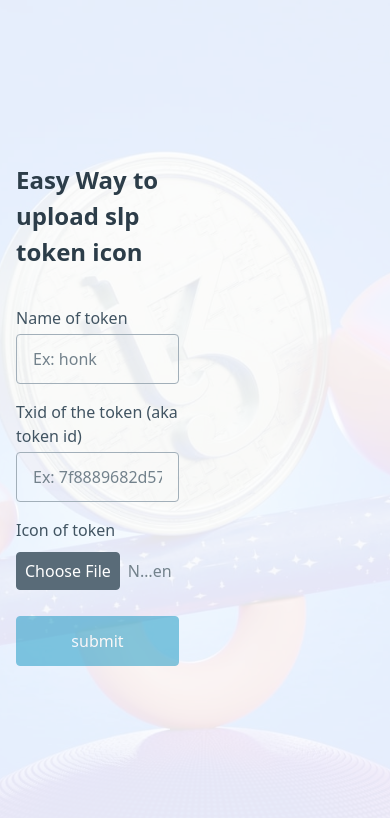
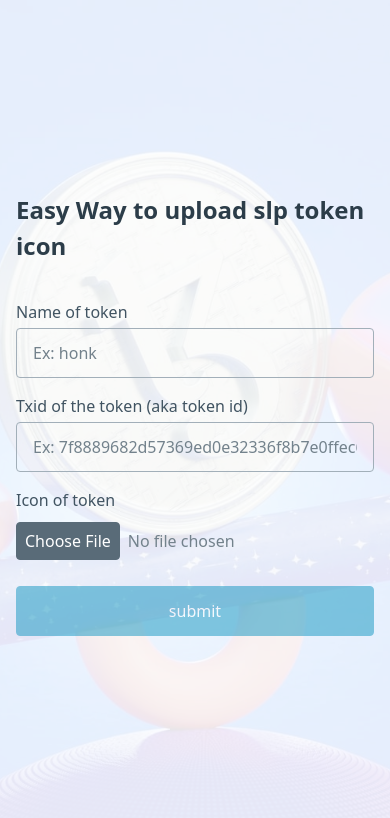
Before and after one commit to salemkode/slp-token-icons-uploader, a website: page src/view/index.html in a window 390 px wide. Drawn offline with nearby package versions, Linux system fonts and the light colour scheme; files that its build step writes are made by us from their sources; files whose address does not match are found by name.

Commit message:
Optimizing css for phones and other screens

```diff
--- a/src/static/css/home.css
+++ b/src/static/css/home.css
@@ -18,7 +18,13 @@ body,
   object-fit: cover;
 }
 
-form {
+.form-container {
+  display: flex;
+  max-height: 100%;
+  overflow-y: auto;
+  padding: 30px 0;
+}
+.form-container form {
   display: flex;
   flex-direction: column;
   justify-content: center;
@@ -30,6 +36,10 @@ form {
   margin: 0 !important;
 }
 
+.grecaptcha-badge {
+  visibility: hidden;
+}
+
 .alert {
   background: #d5a106;
   color: black;
@@ -39,7 +49,7 @@ form {
 }
 
 @media (max-width: 800px) {
-  .row form {
+  .row .form-container {
     width: 75%;
   }
   .row .landing-image {
@@ -53,7 +63,7 @@ form {
     background: url(/static/image/landing.jpg) center;
     background-size: cover;
   }
-  .row form {
+  .row .form-container {
     width: 100%;
     position: relative;
     z-index: 2;
@@ -67,6 +77,9 @@ form {
     background: var(--background-color);
     opacity: 0.9;
   }
+  [data-theme="light"] .row .cover {
+    opacity: 0.8;
+  }
   .row .landing-image {
     display: none;
   }
--- a/src/view/index.html
+++ b/src/view/index.html
@@ -17,7 +17,7 @@
     <div class="row">
       <img src=" static/image/landing.jpg" class="landing-image" />
       <div class="cover"></div>
-      <div style="display: flex">
+      <div class="form-container">
         <form
           autocomplete="off"
           style="margin: auto"
```
